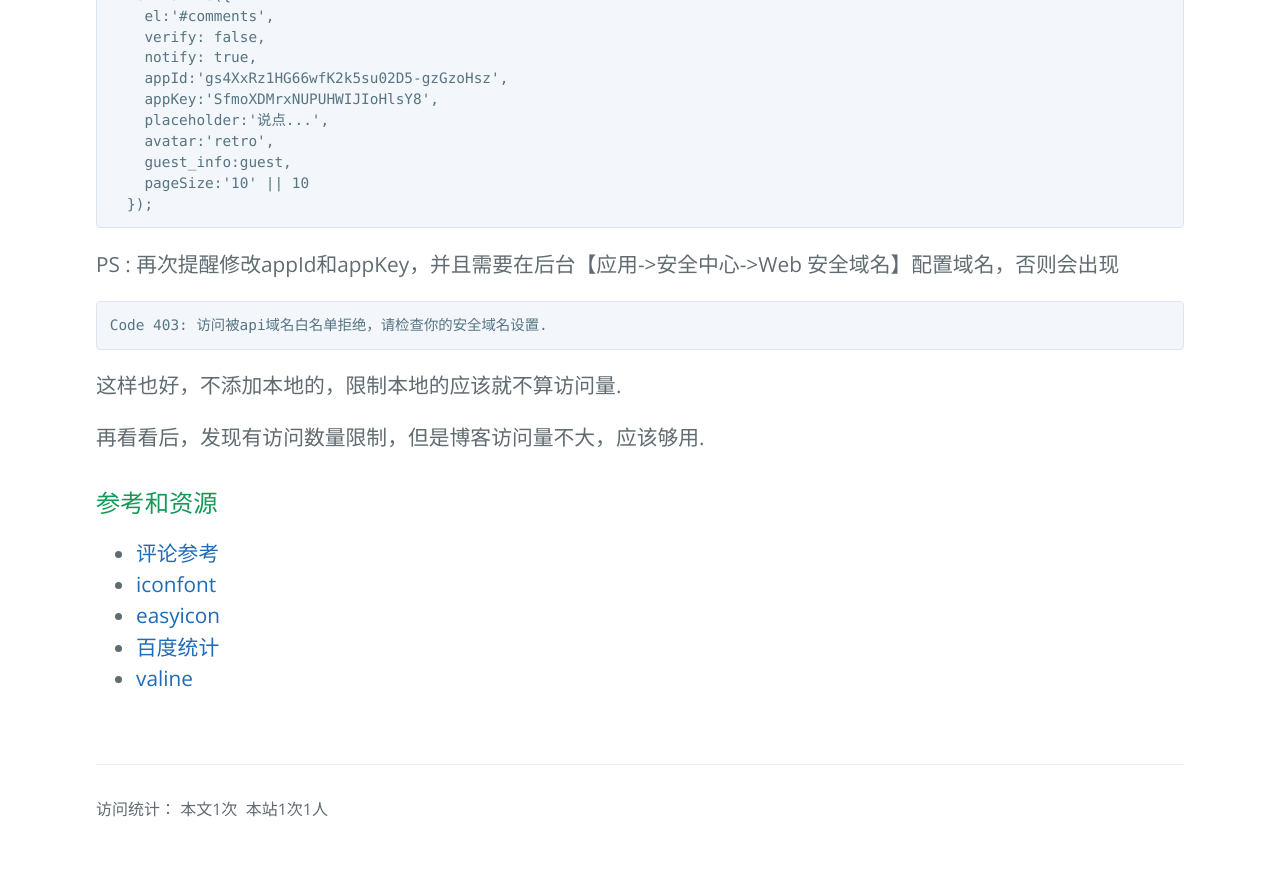
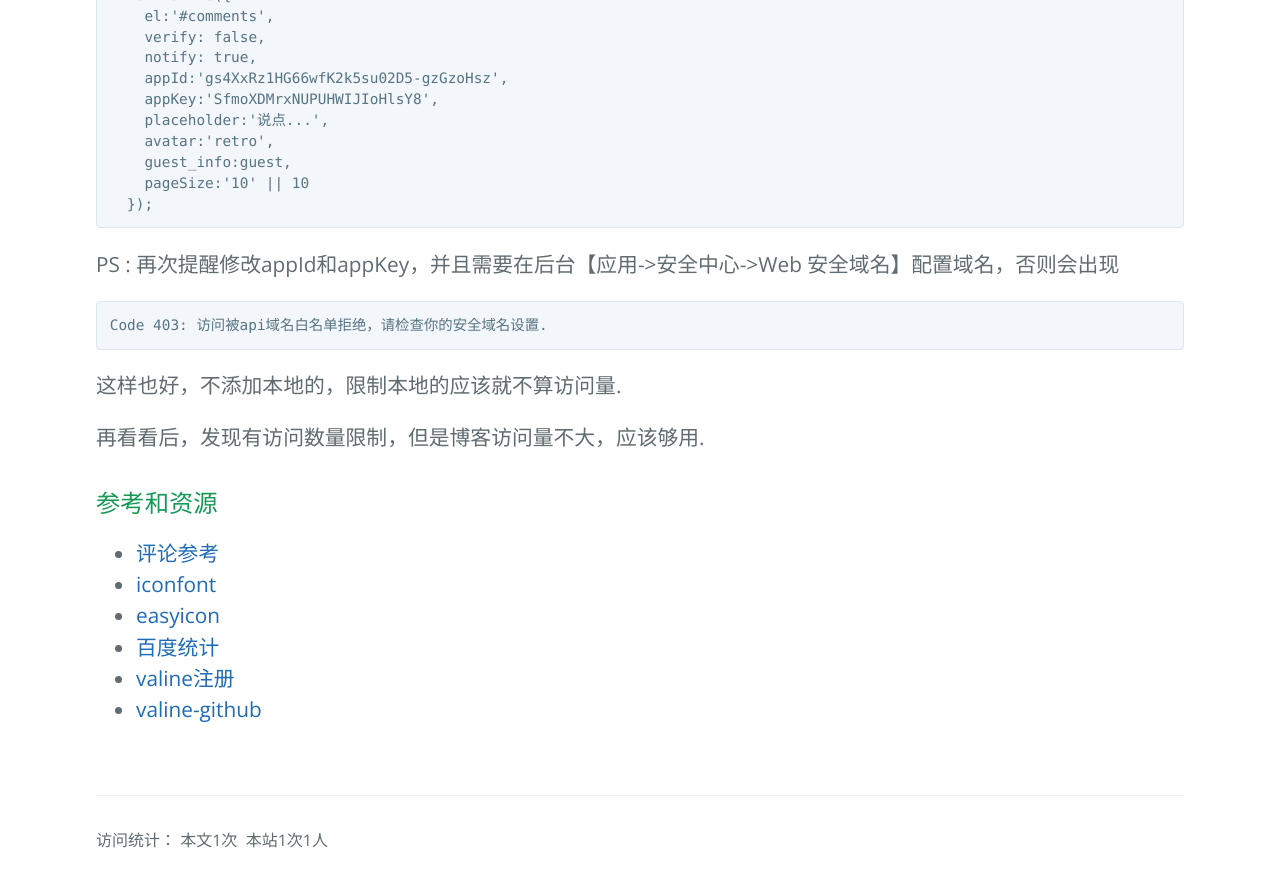
Before and after one commit to shangqianliu/jekyll.321zou.com, a Jekyll site: the page built from _posts/2018-10-03-blogwithext.markdown, in a window 1280 px wide and 900 px high, scrolled down 2188 px. Shown: the top 887 px of the window. Built offline with Jekyll 4.4.1, drawn with Linux system fonts in a browser that asks for light colours; comment, search, counter and statistics services are not loaded.

Commit message:
补充评论的注册入口

````diff
--- a/_posts/2018-10-03-blogwithext.markdown
+++ b/_posts/2018-10-03-blogwithext.markdown
@@ -49,7 +49,7 @@ PS：为了写出```{{"{"}}{{"{"}} site.url {{"}}}}```，老费劲了，里面
 评论也是博客的重要功能，为博主和读者之间提供了一条交流通道.
 
 单独开发系统评论功能也是不现实的，幸好有好多专门做评论的系统，网上搜了几个，其他网站推荐：valine（缬氨酸），估计是化学专业的同学开发的，
-注册后[valine](https://valine.js.org/?_blank)，登录进入控制台，然后注册一个应用，就不像百度那样直接复制js了，网上搜索之后，在一个现成的网站上面，复制了他的源代码，然后把对应的appId和appKey换成【应用Key】里面对应字段；试了好一阵子，评论框终于出现了（复制代码不全，修改不全等等，下面弄了一个全的）.代码如下：
+注册后[valine](https://leancloud.cn/?_blank)，登录进入控制台，然后注册一个应用，就不像百度那样直接复制js了，网上搜索之后，在一个现成的网站上面，复制了他的源代码，然后把对应的appId和appKey换成【应用Key】里面对应字段；试了好一阵子，评论框终于出现了（复制代码不全，修改不全等等，下面弄了一个全的）.代码如下：
 ```
 
 <!-- 评论 -->
@@ -90,4 +90,5 @@ Code 403: 访问被api域名白名单拒绝，请检查你的安全域名设置.
 - [iconfont](http://www.iconfont.cn?_blank)
 - [easyicon](https://www.easyicon.net/covert/?_blank)
 - [百度统计](https://tongji.baidu.com?_blank)
-- [valine](https://valine.js.org/?_blank)
+- [valine注册](https://leancloud.cn?_blank)
+- [valine-github](https://github.com/xCss/Valine-docs/blob/master/source/index.md?_blank)
````
